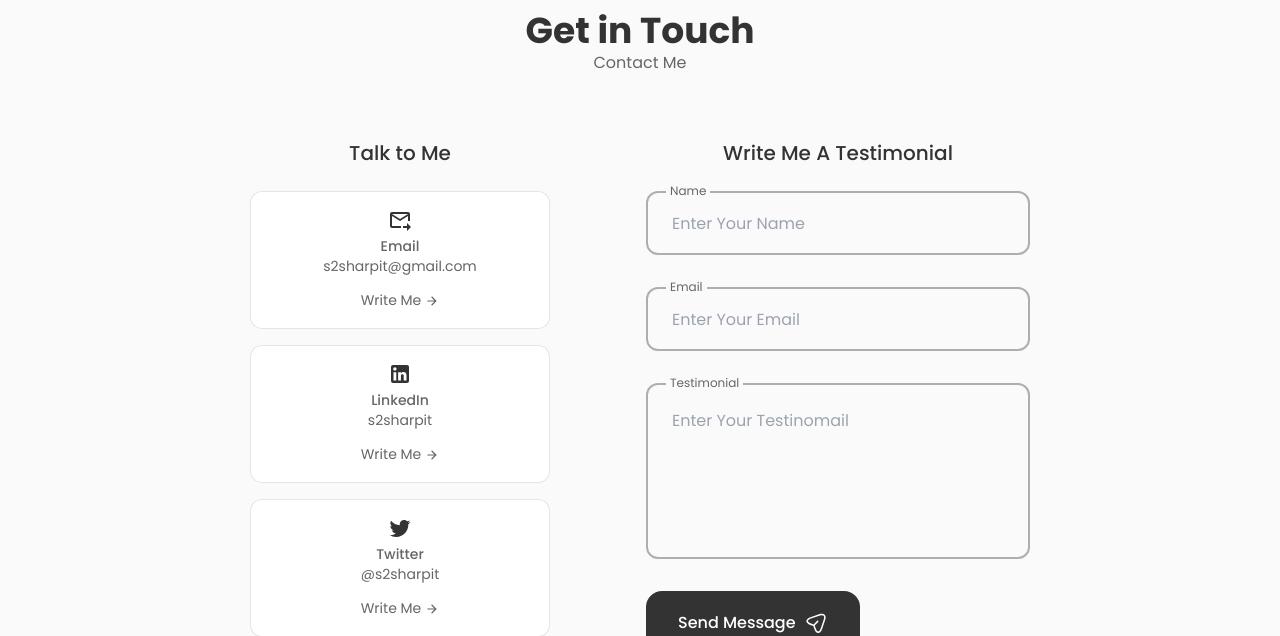
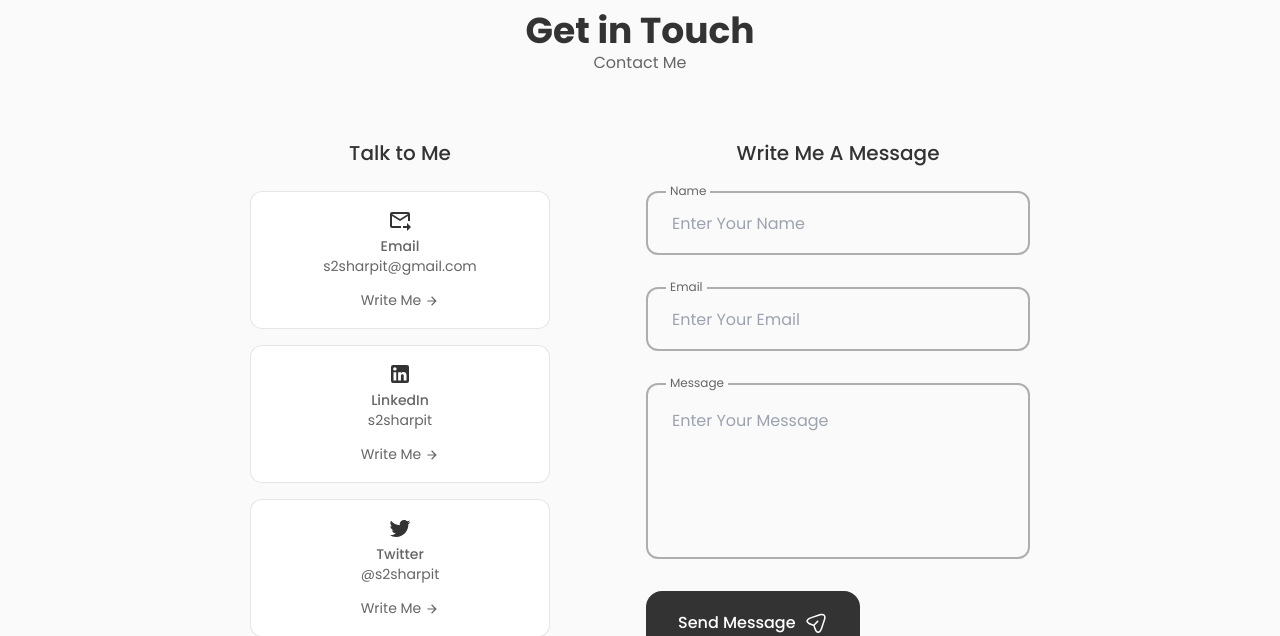
Before and after one commit to s2sharpit/s2sharpit, a Next.js app: page / in a window 1280 px wide. Shown: the part 4500-5136 px from the top of the page. Built offline with nearby package versions, Linux system fonts and the light colour scheme.

Commit message:
fix bugs

```diff
--- a/components/Contact.tsx
+++ b/components/Contact.tsx
@@ -39,7 +39,7 @@ export default function Contact() {
                 </div>
 
                 <div>
-                    <h3 className="text-xl text-center font-medium mb-6 text-title-color">Write Me A Testimonial</h3>
+                    <h3 className="text-xl text-center font-medium mb-6 text-title-color">Write Me A Message</h3>
                     <form ref={form} onSubmit={sendEmail} className="sm:w-96 max-md:mx-auto">
                         <div className="relative mb-8 h-16">
                             <label htmlFor="name" className="absolute -top-3 left-5 text-xs p-1 bg-body-color z-20">Name</label>
@@ -50,8 +50,8 @@ export default function Contact() {
                             <input type="email" name="email" required placeholder="Enter Your Email" className="absolute top-0 left-0 w-full h-full border-2 border-border-color/30 bg-transparent text-text-color outline-none rounded-xl p-6 z-10" />
                         </div>
                         <div className="relative mb-8 h-44">
-                            <label htmlFor="message" className="absolute -top-3 left-5 text-xs p-1 bg-body-color z-20">Testimonial</label>
-                            <textarea name="message" required cols={30} rows={10} placeholder="Enter Your Testinomail" className="absolute top-0 left-0 w-full h-full border-2 border-border-color/30 bg-transparent text-text-color outline-none rounded-xl p-6 z-10 resize-none"></textarea>
+                            <label htmlFor="message" className="absolute -top-3 left-5 text-xs p-1 bg-body-color z-20">Message</label>
+                            <textarea name="message" required cols={30} rows={10} placeholder="Enter Your Message" className="absolute top-0 left-0 w-full h-full border-2 border-border-color/30 bg-transparent text-text-color outline-none rounded-xl p-6 z-10 resize-none"></textarea>
                         </div>
                         <button className={(state !== undefined ? (state ? "bg-[#379237]" : "bg-red-500") : "bg-title-color hover:bg-title-color-dark") + " text-container-color py-4 md:py-5 px-7 md:px-8 rounded-2xl font-medium  inline-flex items-center cursor-pointer transition-all"}>
                             {state !== undefined ? (state ? "Message Sent" : "Message Not Send") : "Send Message"}
--- a/data/projectsjData.js
+++ b/data/projectsjData.js
@@ -4,7 +4,7 @@ const projectsData =  [
         img: "/project/project_1.png",
         techstack: "ReactJs, TailwindCSS",
         github: "https://github.com/s2sharpit/school",
-        url: "https://s2sharpit.me/school/",
+        url: "https://gh.s2sharpit.me/school/",
     },
     {
         title: "Tic-tac-toe",
```
